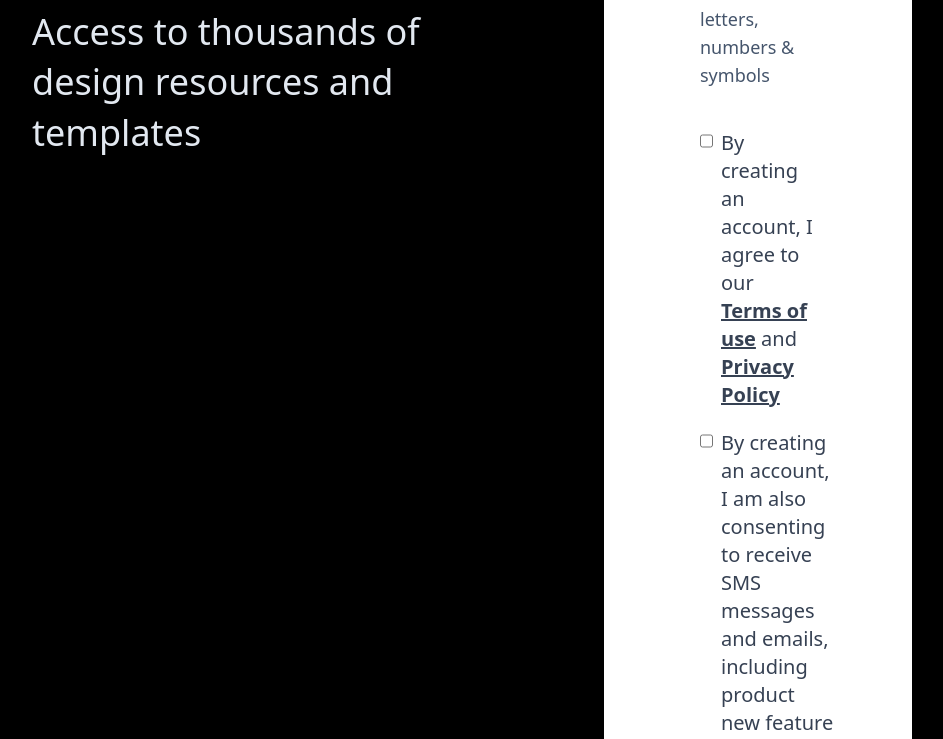
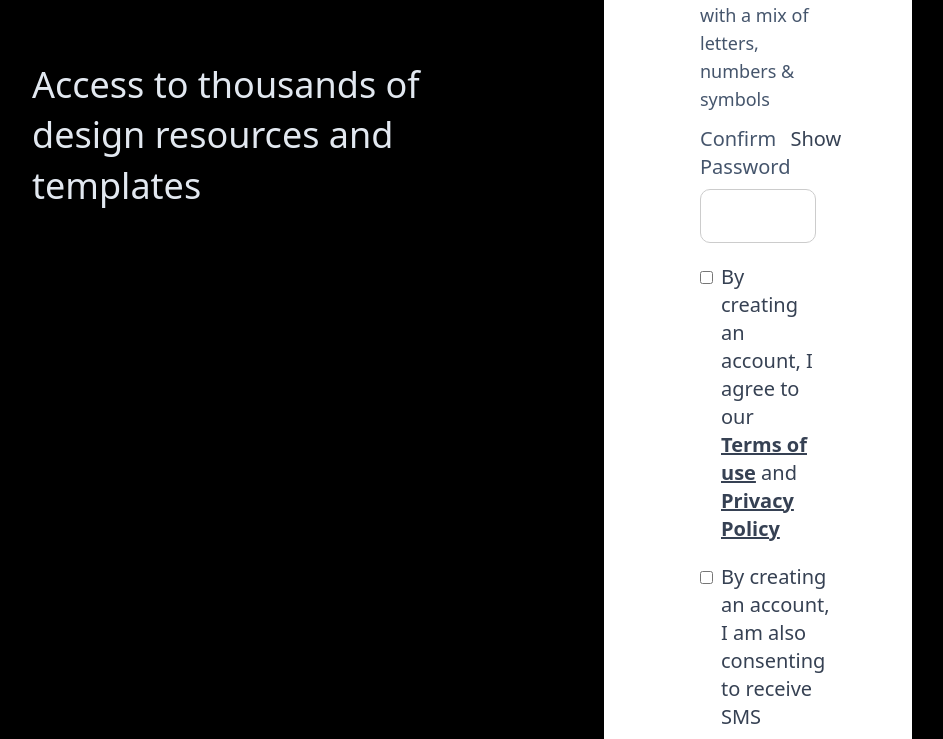
Before and after one commit to TranKhoaa/AITChatbot, a React (Vite) app in the folder frontend/: page /signup in a window 1280 px wide. Shown: the part 823-1562 px from the top of the page, without its empty margins (224-1167 px from the left). Built offline with nearby package versions, Linux system fonts and the light colour scheme.

Commit message:
feat: add confirm password field to sign up

```diff
--- a/frontend/src/pages/SignUpPage.jsx
+++ b/frontend/src/pages/SignUpPage.jsx
@@ -1,68 +1,151 @@
-import { useState , React}  from "react";
+import { useState, React } from "react";
 import Header from "../components/Header";
-import illustration from "../assets/illustration.svg"
-import circleUp from "../assets/vector_up.svg"
-import circleDown from "../assets/vector_down.svg"
-import hideIcon from "../assets/hide_icon.svg"
+import illustration from "../assets/illustration.svg";
+import circleUp from "../assets/vector_up.svg";
+import circleDown from "../assets/vector_down.svg";
+import hideIcon from "../assets/hide_icon.svg";
 import AuthLayout from "../layout/AuthLayout";
 import { useNavigate } from "react-router-dom";
 function SignUpPage() {
-    const [showPassword, setShowPassword] = useState(false)
+  const [showPassword, setShowPassword] = useState(false);
+  const [showConfirmPassword, setShowConfirmPassword] = useState(false);
+  const [password, setPassword] = useState("");
+  const [confirmPassword, setConfirmPassword] = useState("");
+  const [passwordError, setPasswordError] = useState("");
+
   const togglePass = (e) => {
-        e.preventDefault()
-        setShowPassword(!showPassword)
+    e.preventDefault();
+    setShowPassword(!showPassword);
+  };
+
+  const toggleConfirmPass = (e) => {
+    e.preventDefault();
+    setShowConfirmPassword(!showConfirmPassword);
+  };
+
+  const navigate = useNavigate;
+  const handleClick = () => {
+    navigate("/login");
+  };
+
+  const handleSubmit = (e) => {
+    e.preventDefault();
+    if (password != confirmPassword) {
+      setPasswordError("Password do not match, please enter again");
+    } else {
+      setPasswordError("");
     }
-    const navigate = useNavigate
-    const handleClick = () => {
-        navigate("/login")
-    }
+  };
+
   return (
     <AuthLayout>
       <div className="bg-white text-black px-24 py-28 w-[35%] flex flex-col gap-y-10 justify-around rounded-2xl">
         <h2>Sign Up</h2>
-                    <form>
+        <form onSubmit={handleSubmit} className="space-y-3">
           <div className="input-block">
             <label className="text-slate-600 text-xl">User name</label>
-                            <input type="text" className="input-text focus:border-slate-700 focus:outline-none"/>
+            <input
+              type="text"
+              className="input-text focus:border-slate-700 focus:outline-none"
+            />
           </div>
           <div className="input-block">
             <label className="text-slate-600 text-xl">Email address</label>
-                            <input type="text" className="input-text focus:border-slate-700 focus:outline-none"/>
+            <input
+              type="text"
+              className="input-text focus:border-slate-700 focus:outline-none"
+            />
           </div>
           <div className="input-block">
             <div className="flex flex-row justify-between">
               <label className="text-slate-600 text-xl">Password</label>
-                                <div className = "flex flex-row gap-x-3 cursor-pointer">
-                                    {showPassword && (<img src={hideIcon} alt="HideIcon"/>)}
-                                    <span className="text-xl text-gray-700" onClick={togglePass}>{showPassword? 'Hide' : 'Show'} </span>
+              <div className="flex flex-row gap-x-3 cursor-pointer">
+                {showPassword && <img src={hideIcon} alt="HideIcon" />}
+                <span className="text-xl text-gray-700" onClick={togglePass}>
+                  {showPassword ? "Hide" : "Show"}
+                </span>
               </div>
             </div>
-                            <input type={showPassword? 'text' : 'password'} className="input-text focus:border-slate-700 focus:outline-none"/>
-                            <label className="text-slate-600 text-lg cursor-pointer" >Use 8 or more characters with a mix of letters, numbers & symbols</label>
+            <input
+              type={showPassword ? "text" : "password"}
+              className="input-text focus:border-slate-700 focus:outline-none"
+              value={password}
+              onChange={(e) => setPassword(e.target.value)}
+            />
+            <label className="text-slate-600 text-lg cursor-pointer">
+              Use 8 or more characters with a mix of letters, numbers & symbols
+            </label>
           </div>
-                    </form>
+          <div className="input-block">
+            <div className="flex flex-row justify-between">
+              <label className="text-slate-600 text-xl">Confirm Password</label>
+              <div className="flex flex-row gap-x-3 cursor-pointer">
+                {showConfirmPassword && <img src={hideIcon} alt="HideIcon" />}
+                <span
+                  className="text-xl text-gray-700"
+                  onClick={toggleConfirmPass}
+                >
+                  {showConfirmPassword ? "Hide" : "Show"}
+                </span>
+              </div>
+            </div>
+            <input
+              type={showConfirmPassword ? "text" : "password"}
+              className="input-text focus:border-slate-700 focus:outline-none"
+              value={confirmPassword}
+              onChange={(e) => setConfirmPassword(e.target.value)}
+            />
+            {passwordError && (
+              <label className="text-red-500 text-xl">{passwordError}</label>
+            )}
+          </div>
+
         <div className="flex flex-col gap-y-5">
           <label class="inline-flex items-start">
-                            <input type="checkbox" class="form-checkbox text-slate-900 w-5 h-4 mt-1 cursor-pointer" />
-                            <span class="ml-2 text-gray-700 text-xl">By creating an account, I agree to
-                            our <span className="font-bold underline text-xl cursor-pointer">Terms of use</span> and <span className="font-bold underline text-xl cursor-pointer">
-                            Privacy Policy</span>
+            <input
+              type="checkbox"
+              className=" text-slate-900 mt-2 cursor-pointer"
+            />
+            <span class="ml-2 text-gray-700 text-xl">
+              By creating an account, I agree to our{" "}
+              <span className="font-bold underline text-xl cursor-pointer">
+                Terms of use
+              </span>{" "}
+              and{" "}
+              <span className="font-bold underline text-xl cursor-pointer">
+                Privacy Policy
+              </span>
             </span>
           </label>
           <label class="inline-flex items-start">
-                            <input type="checkbox" class="form-checkbox text-slate-900 w-5 h-4 mt-1 cursor-pointer" />
-                            <span class="ml-2 text-gray-700 text-xl">By creating an account, I am also consenting to receive SMS messages and emails,
-                                    including product new feature updates, events, and marketing promotions.</span>
+            <input
+              type="checkbox"
+              className=" text-slate-900 mt-2 cursor-pointer"
+            />
+            <span class="ml-2 text-gray-700 text-xl">
+              By creating an account, I am also consenting to receive SMS
+              messages and emails, including product new feature updates,
+              events, and marketing promotions.
+            </span>
           </label>
         </div>
-
         <div className="flex flex-row gap-x-28 items-center">
-                        <button className="w-40 rounded-full h-14 bg-black hover:bg-slate-800 text-white text-xl">Sign up</button>
-                        <span className="text-xl text-gray-700">Already have an
-                            account? <a href = "/login" className="underline text-xl cursor-pointer">Log in</a></span>
+          <button
+            type="submit"
+            className="w-40 rounded-full h-14 bg-black hover:bg-slate-800 text-white text-xl"
+          >
+            Sign up
+          </button>
+          <span className="text-xl text-gray-700">
+            Already have an account?{" "}
+            <a href="/login" className="underline text-xl cursor-pointer">
+              Log in
+            </a>
+          </span>
         </div>
+        </form>
       </div>
     </AuthLayout>
   );
 }
-export default SignUpPage
+export default SignUpPage;
```
Lines whose indentation alone changed are shown as unchanged.
